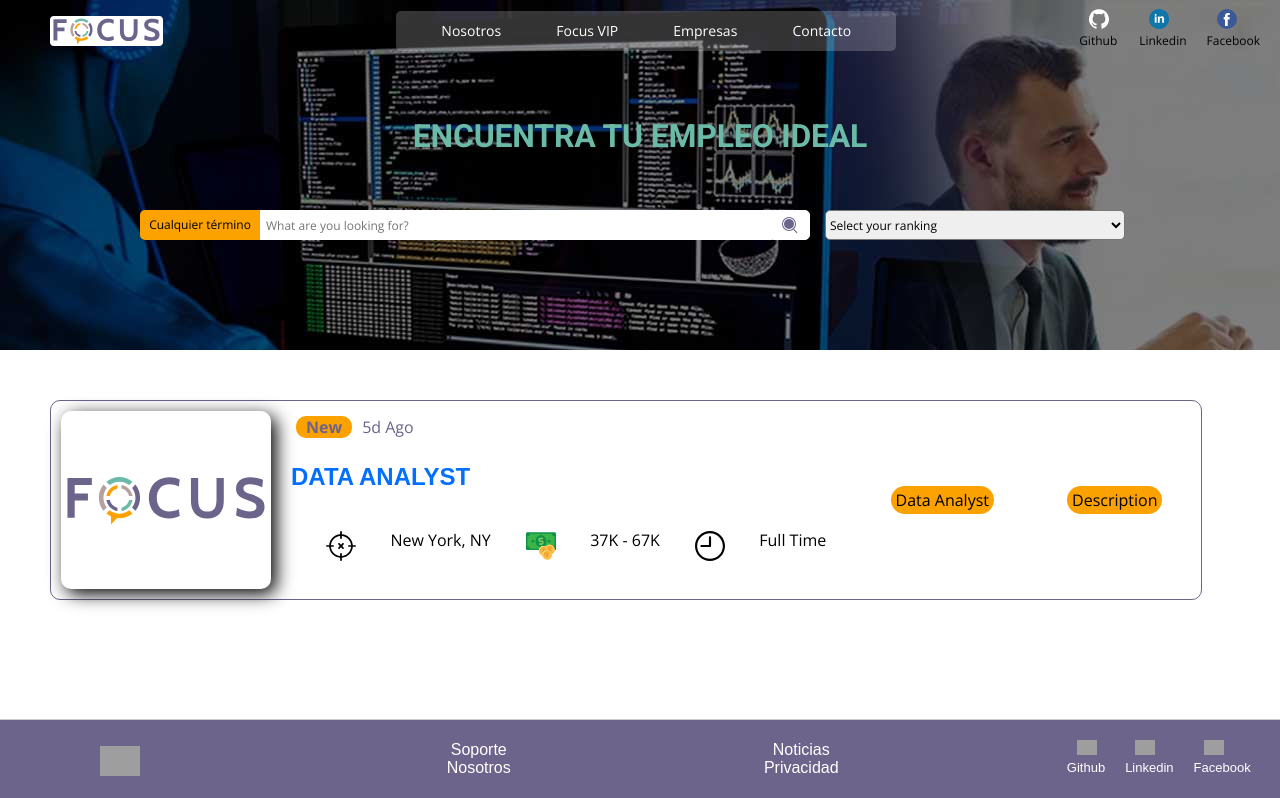
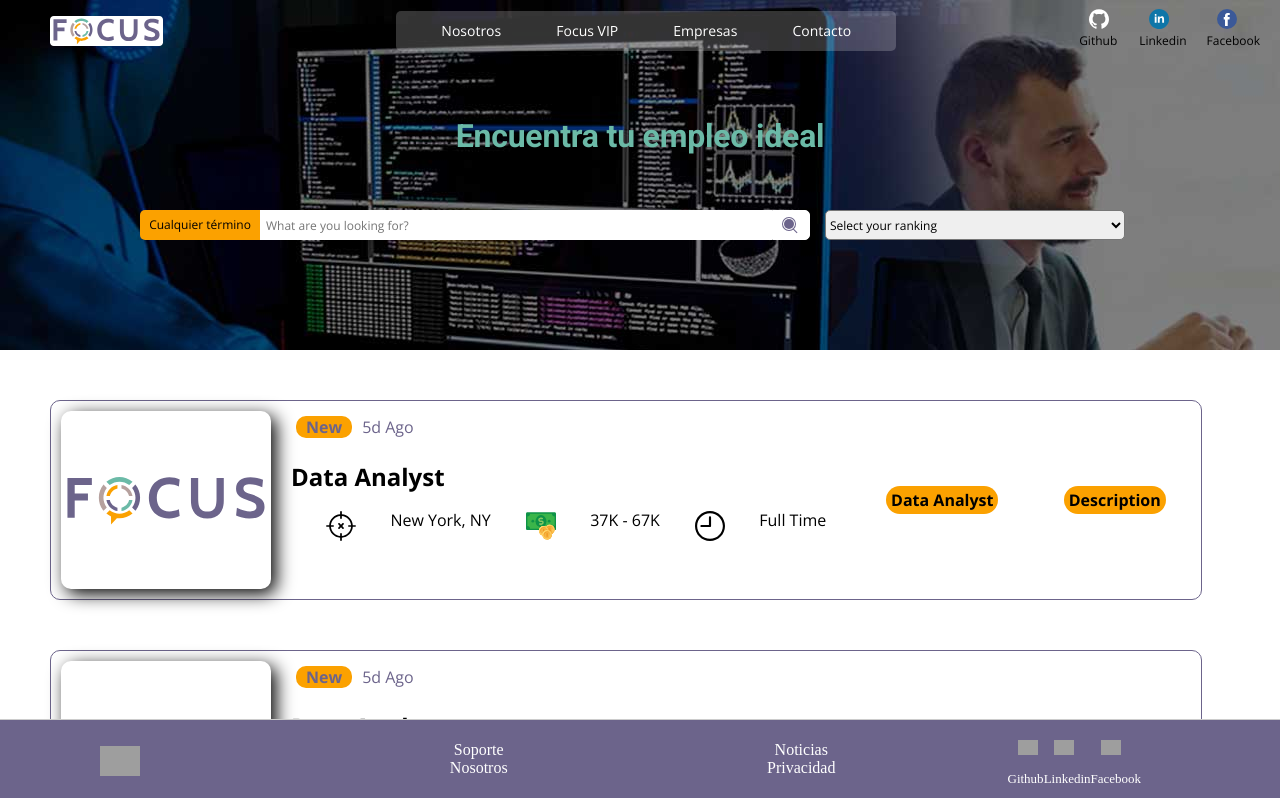
Before and after one commit to Talent0727/Focus-Project, a React app: page / in a window 1280 px wide. Shown: the top 798 px of the page. Built offline with nearby package versions, Linux system fonts and the light colour scheme; grey boxes are pictures that could not be loaded.

Commit message:
[FIX] structured fixed to integrate the job page component

```diff
--- a/src/assets/styles/components/footer/Footer.scss
+++ b/src/assets/styles/components/footer/Footer.scss
@@ -1,220 +1,7 @@
-/* Primario = #6BBAA7 */
-/* Secundario = #FBA100 */
-/* Otro = #6C648B */
-
-body {
-  font-family: "Source Sans Pro", sans-serif;
-  margin: 0;
-  // background-color: grey;
-}
-
-h1,
-h2,
-h3,
-h4,
-h5,
-h6 {
-  font-family: "Open Sans", sans-serif;
-  font-weight: normal;
-}
-
-h1 {
-  font-size: 32px;
-  font-weight: 600;
-  line-height: 1.5;
-  letter-spacing: -0.2px;
-  color: #6bbaa7;
-  margin: 0;
-}
-
-h2 {
-  color: #026fff;
-  text-transform: uppercase;
-  font-family: "Source Sans Pro", sans-serif;
-  font-weight: bold;
-  font-size: 24px;
-  margin-bottom: 40px;
-}
-
-.header {
-  width: 100%;
-  background-image: url("../../../images/Banner.jpg");
-  height: 350px;
-}
-
-#video_background {
-  position: absolute;
-  width: 100%;
-  height: 350px;
-  z-index: -1000;
-  overflow: hidden;
-}
-#video_pattern {
-  background: #fff;
-  position: fixed;
-  opacity: 0.8;
-  left: 0px;
-  top: 0px;
-  z-index: 1;
-}
-
-.header a {
-  color: white;
-  text-decoration: none;
-}
-
-.header a {
-  display: flex;
-  align-items: center;
-  padding: 0 10px;
-}
-
-.nav-header {
-  width: 100%;
-  display: flex;
-  align-items: center;
-  justify-content: space-between;
-}
-
-.container {
-  max-width: 1000px;
-  text-align: center;
-  margin: 0 auto;
-}
-
-.principal-text {
-  margin-top: 50px;
-  margin-bottom: 50px;
-}
-
-.filter .input-search-text {
-  display: flex;
-  justify-content: center;
-}
-
-.filter-rank > input {
-  width: 400px;
-  border-radius: 0 5px 5px 0;
-  height: 25px;
-}
-
-.input-search-text {
-  justify-items: center;
-  align-items: center;
-}
-
-.input-search-text {
-  float: left;
-  width: 12%;
-  background-color: #fba100;
-  font-size: 13px;
-  height: 30px;
-  border-radius: 5px 0 0 5px;
-}
-
-.input-search {
-  display: inline-block;
-  margin: auto;
-  border-radius: 0 5px 5px 0;
-  height: 25px;
-}
-
-.search {
-  width: 100%;
-  height: 30px;
-  position: relative;
-  display: flex;
-}
-
-.searchTerm {
-  width: 100%;
-  border: 1px solid white;
-  border-right: none;
-  padding: 5px;
-  border-radius: inherit;
-}
-
-.searchTerm:focus {
-  color: grey;
-}
-
-.searchButton {
-  width: 40px;
-  height: 30px;
-  border: 1px solid white;
-  background: white;
-  text-align: center;
-  color: #fff;
-  border-radius: 0 5px 5px 0;
-  cursor: pointer;
-  font-size: 20px;
-}
-
-/*Resize the wrap to see the search bar change!*/
-.wrap {
-  width: 55%;
-  float: left;
-}
-
-.ranking-form {
-  width: 30%;
-  height: 30px;
-  border-radius: 5px;
-}
-
-.menu ul {
-  display: flex;
-  padding: 0;
-  list-style: none;
-}
-
-.menu {
-  width: 100%;
-  display: flex;
-  justify-content: space-between;
-  align-items: center;
-}
-
-.menu-items {
-  width: 500px;
-  display: flex;
-  height: 40px;
-  justify-content: space-evenly;
-  align-items: center;
-  background-color: rgba(256, 256, 256, 0.2);
-  border-radius: 5px;
-}
-
-.figure {
-  margin: 0;
-  align-items: center;
-  justify-content: center;
-}
-.social {
-  display: flex;
-  margin-left: 50px;
-  justify-content: center;
-}
-
-.social__icon {
-  line-height: 0;
-  margin-right: 20px;
-}
-
-.social__text-footer p {
-  margin-left: -10px;
-  margin-right: 10px;
-}
-
-.social-menu-icon {
-  display: flex;
-  align-items: flex-end;
-}
-
 .footer {
   display: grid;
   width: 100%;
-  position: absolute;
+  position: fixed;
   bottom: 0;
   grid-template: 40px 40px / repeat(4, minmax(200px, 1fr));
   column-gap: 10px;
@@ -244,6 +31,10 @@ h2 {
   margin-top: 20px;
 }
 
+.social {
+  display: flex;
+}
+
 .footer a {
   color: white;
   text-decoration: none;
--- a/src/assets/styles/components/jobCard/JobCard.scss
+++ b/src/assets/styles/components/jobCard/JobCard.scss
@@ -10,6 +10,11 @@
   font-family: $basicFontFamily;
   border: solid 1px $colorBasic2;
 }
+
+.card-Container:last-of-type {
+  margin-bottom: 150px;
+}
+
 .logo-Container {
   margin: 10px;
   box-shadow: 5px 5px 18px;
--- a/src/components/App.jsx
+++ b/src/components/App.jsx
@@ -6,25 +6,18 @@ import Header from "./header/Header";
 import Footer from "./footer/Footer";
 import Filter from "../components/filter/Filter";
 import JobCard from "./jobCard/JobCard";
+import Home from "./Home/Home";
 
 class App extends React.Component {
   render() {
     return (
       <BrowserRouter>
         <Switch>
-          <Route
-            exact
-            path="/"
-            render={(props) => (
-              <Header {...props} bgImage={headerBackground}>
-                <Filter />
-              </Header>
-            )}
-          />
+          <Route exact path="/" component={Home} />
         </Switch>
-        <Layout>
+        {/* <Layout>
           <JobCard />
-        </Layout>
+        </Layout> */}
       </BrowserRouter>
     );
   }
--- /dev/null
+++ b/src/components/Home/Home.jsx
@@ -0,0 +1,26 @@
+import React from "react";
+import Header from "../header/Header";
+import headerBackground from "../../assets/images/Banner.jpg";
+import Filter from "../filter/Filter";
+import JobCard from "../jobCard/JobCard";
+import Footer from "../footer/Footer";
+import Layout from "../Layout";
+
+const Home = () => {
+  return (
+    <React.Fragment>
+      <Header bgImage={headerBackground}>
+        <Filter />
+      </Header>
+      <Layout>
+        <JobCard />
+        <JobCard />
+        <JobCard />
+        <JobCard />
+      </Layout>
+      <Footer />
+    </React.Fragment>
+  );
+};
+
+export default Home;
--- a/src/components/Layout.jsx
+++ b/src/components/Layout.jsx
@@ -1,15 +1,9 @@
 import React from "react";
-import Footer from "./footer/Footer";
 
 const Layout = (props) => {
   const { children } = props;
 
-  return (
-    <React.Fragment>
-      {children}
-      <Footer />
-    </React.Fragment>
-  );
+  return <React.Fragment>{children}</React.Fragment>;
 };
 
 export default Layout;
```
Also changed, not shown: src/assets/images/BannerJob.jpeg (added).
